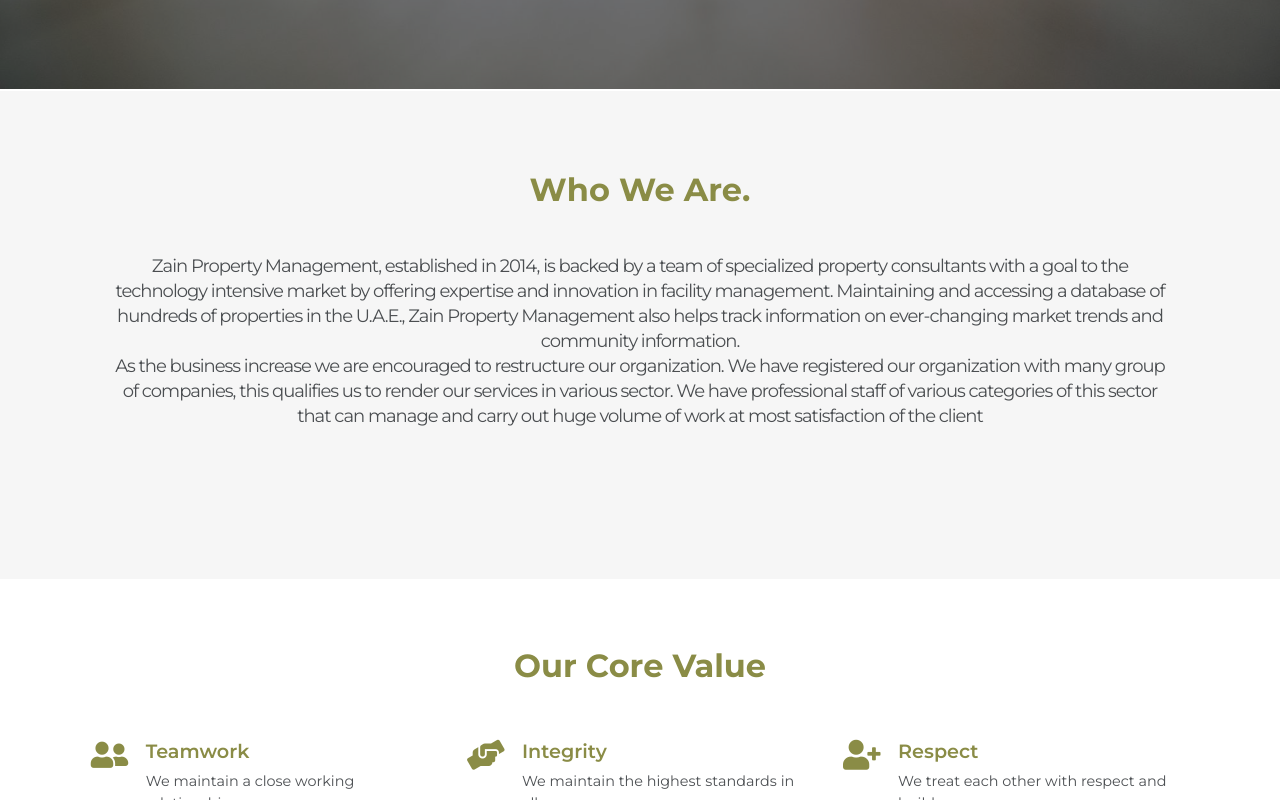
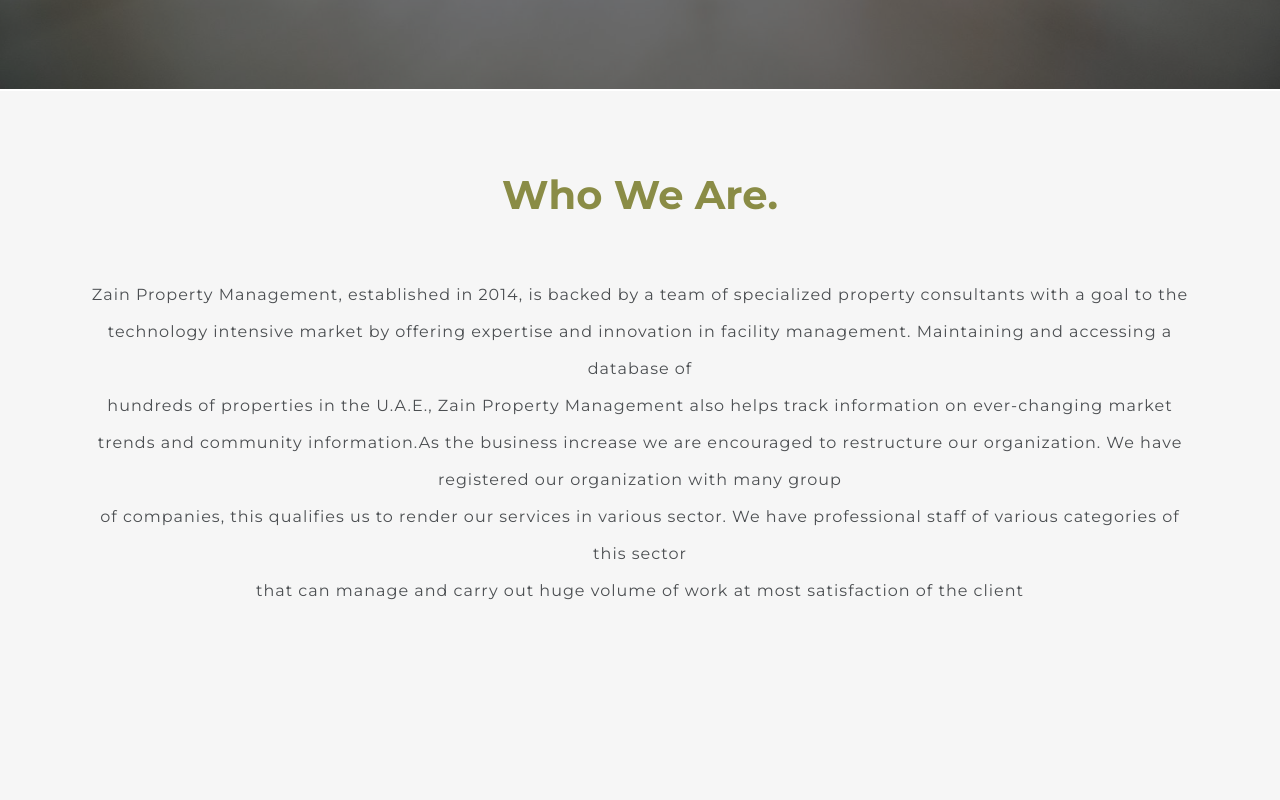
Before and after one commit to webwic/zain, a plain HTML site: page zain/index.html in a window 1280 px wide. Shown: the part 678-1478 px from the top of the page. Drawn offline with nearby package versions, Linux system fonts and the light colour scheme; some packages are replaced by stand-ins of ours; a script that the page names is missing; files whose address does not match are found by name.

Commit message:
updated who we are section

```diff
--- a/zain/index.html
+++ b/zain/index.html
@@ -44,14 +44,14 @@
     <section class="clean-block clean-info dark" style="margin: -12px;" id="cmp-info">
       <div class="container" style="margin-top: 12px;">
         <div class="block-heading" style="margin: 0;margin-top: 14px;line-height: 25px;">
-          <h2 class="text-info" style="font-weight: bold;"><span style="color: rgb(138, 140, 70);">Who We Are.</span>
-          </h2>
+          <h1 class="text-info" style="font-weight: bold;"><span style="color: rgb(138, 140, 70);">Who We Are.</span>
+          </h1>
           <p class="text-center"
-            style="font-size: large; margin: 39px;margin-top: 0px;margin-bottom: 0px;position: static;display: inline;margin-left: 0px;max-width: 185px;width: 400px;margin-right: -40px;line-height: 17px;letter-spacing: -1px;">
+            style="margin: 39px;margin-top: 0px;margin-bottom: 0px;position: static;display: inline;margin-left: 0px;max-width: 185px;width: 400px;margin-right: -40px;line-height: 37px;letter-spacing: 1px;">
             <br>Zain Property Management, established in 2014, is backed by a team of specialized property consultants
             with a goal to the<br>technology intensive market by offering expertise and innovation in facility
             management. Maintaining and accessing a database of<br>hundreds of properties in the U.A.E., Zain Property
-            Management also helps track information on ever-changing market trends and<br>community information.<br>As
+            Management also helps track information on ever-changing market trends and community information.As
             the business increase we are encouraged to restructure our organization. We have registered our organization
             with many group<br>of companies, this qualifies us to render our services in various sector. We have
             professional staff of various categories of this sector<br>that can manage and carry out huge volume of work
@@ -59,7 +59,7 @@
           </p>
         </div>
       </div>
-    </section>
+    </section>
     <section class="clean-block features">
       <div class="container">
         <div class="block-heading">
```
